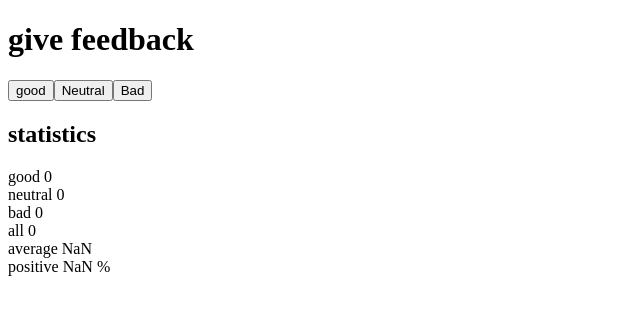
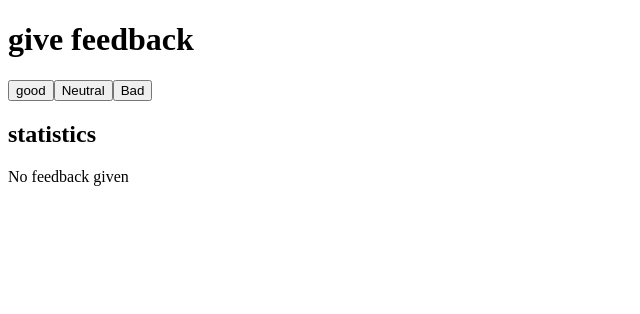
Before and after one commit to Zsquare2/FullStackOpen22, a React (Create React App) app in the folder part1/unicafe/: page / in a window 1280 px wide. Shown: the top 314 px of the page, without its empty margins (0-640 px from the left). Built offline with nearby package versions, Linux system fonts and the light colour scheme.

Commit message:
1.9 step 4

```diff
--- a/part1/unicafe/src/App.js
+++ b/part1/unicafe/src/App.js
@@ -1,14 +1,30 @@
 import { useState } from 'react'
 
-const Statistiscs = (props) =>(
-  <div>{props.text} {props.value} {props.units}
-  </div>
-)
+const Statistiscs = ({good, neutral, bad, total, average, positive}) =>{
+  if (total === 0)
+    return(
+      <div>
+        No feedback given
+      </div>
+    )
+  return(
+    <div>
+      <p>
+        good {good}<br />
+        neutral {neutral} <br />
+        bad {bad} <br />
+        all {total} <br />
+        average {average} <br />
+        positive {positive} <br />
+      </p>
+    </div>
+  )
+}
 
-const Display = props =>(
-   <div>{props.text} {props.value}
-   </div>
-)
+// const Display = props =>(
+//    <div>{props.text} {props.value}
+//    </div>
+// )
 
 const Button = (props) => (
   <button onClick={props.handleClick}>
@@ -33,12 +49,7 @@ const App = () => {
       <Button handleClick={() => setNeutral(neutral + 1)} text="Neutral" />
       <Button handleClick={() => setBad(bad + 1)} text="Bad" />
       <h2>statistics</h2>
-      <Statistiscs value={good} text="good"/>
-      <Statistiscs value={neutral} text="neutral"/>
-      <Statistiscs value={bad} text="bad"/>
-      <Statistiscs value={total} text="all" />
-      <Statistiscs value={average} text="average " />
-      <Statistiscs value={positive} text="positive" units="%"/>
+      <Statistiscs good={good} neutral={neutral} bad={bad} total={total} average={average} positive={positive} />
     </div>
   )
 }
```
